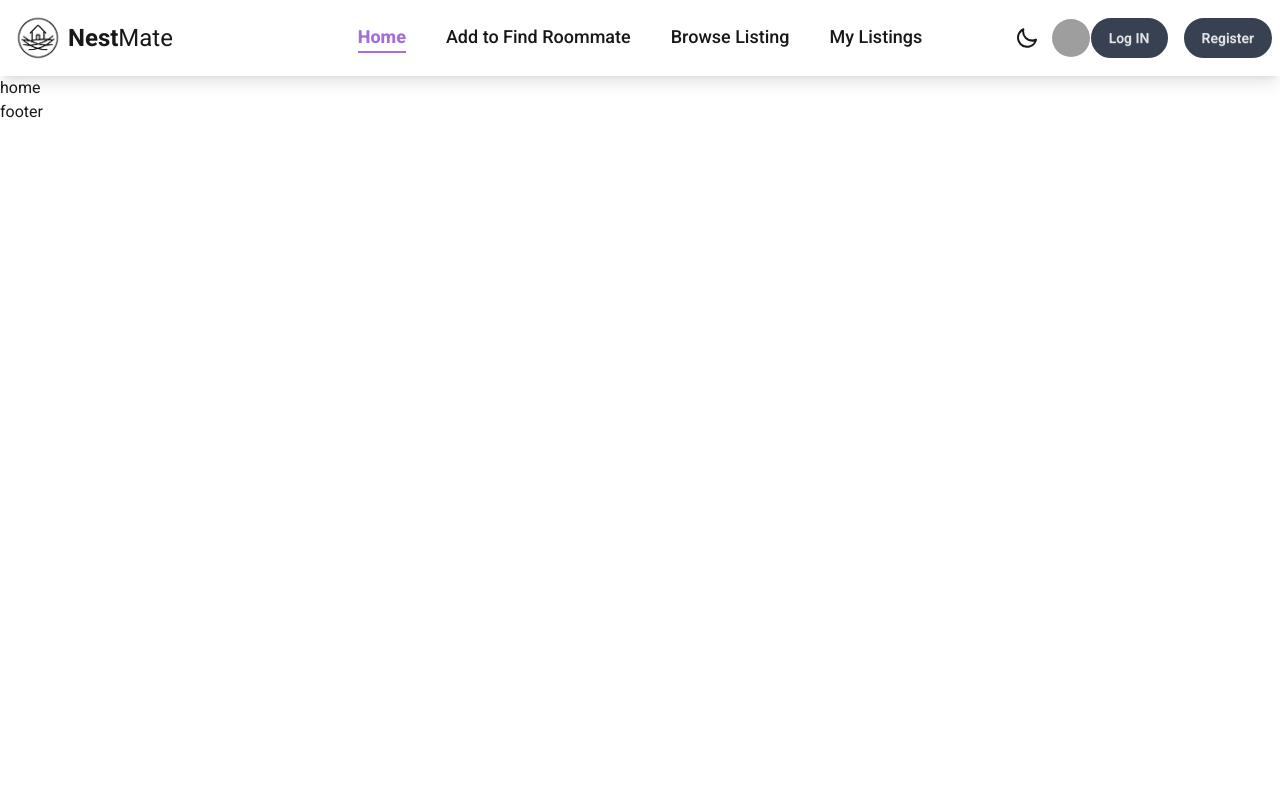
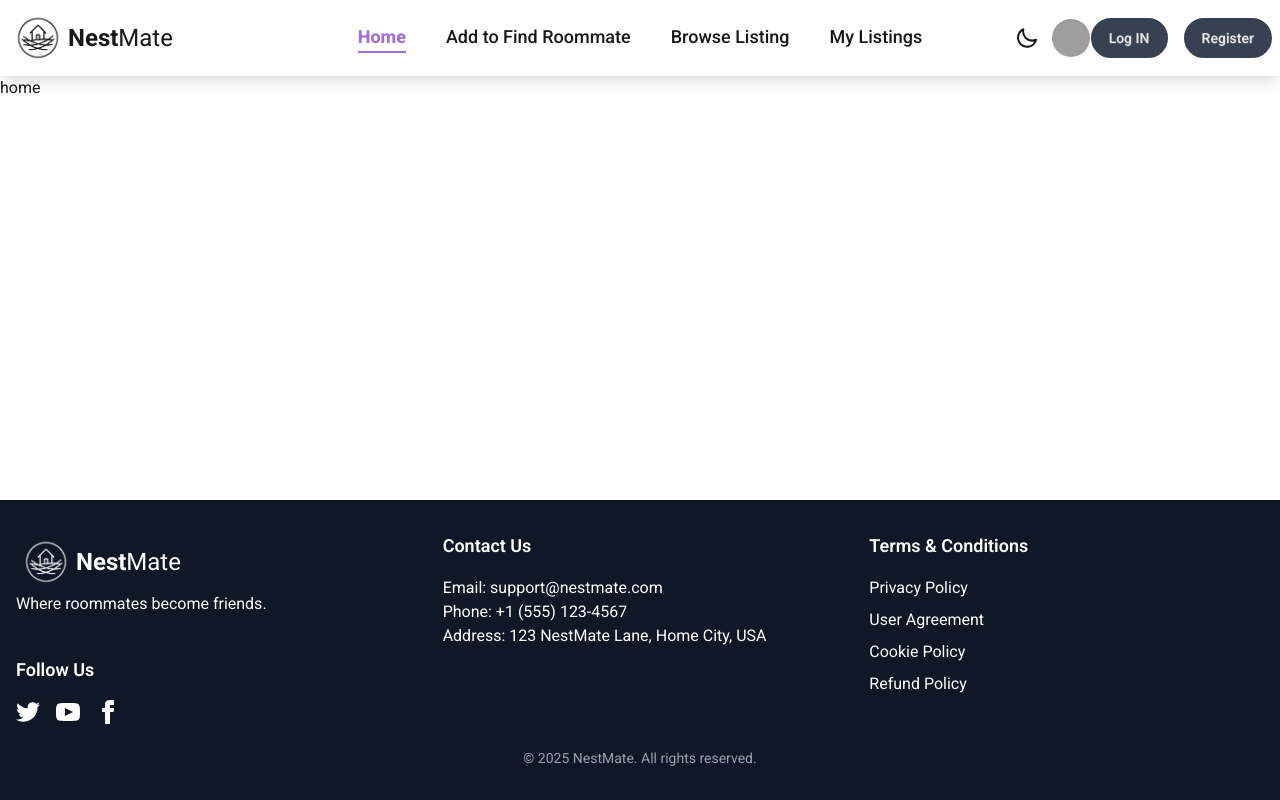
Before and after one commit to ArunRoy404/NestMate-Client, a React (Vite) app: page / in a window 1280 px wide. Built offline with nearby package versions, Linux system fonts and the light colour scheme; grey boxes are pictures that could not be loaded.

Commit message:
footer added

```diff
--- a/src/Components/Footer.jsx
+++ /dev/null
@@ -1,9 +0,0 @@
-const Footer = () => {
-    return (
-        <>
-            <h1>footer</h1>
-        </>
-    );
-};
-
-export default Footer;
--- /dev/null
+++ b/src/Components/Footer/Footer.jsx
@@ -0,0 +1,60 @@
+import IconFaceBook from "../Icons/IconFaceBook";
+import IconTwitter from "../Icons/IconTwitter";
+import IconYoutube from "../Icons/IconYoutube";
+import Logo from "../Logo/Logo";
+
+const Footer = () => {
+    const currentYear = new Date().getFullYear()
+
+    return (
+        <footer className="bg-gray-900 text-white py-8 mt-auto">
+            <div className="container mx-auto px-4 grid grid-cols-1  md:grid-cols-3 gap-8">
+
+                {/* Social Media Links */}
+                <div>
+                    <div className="mb-10">
+                        <Logo logo={'light'} />
+                        <p>Where roommates become friends.</p>
+                    </div>
+                    <h3 className="text-lg font-semibold mb-4">Follow Us</h3>
+                    <div className="grid grid-flow-col gap-4 max-w-max">
+                        <a>
+                            <IconTwitter />
+                        </a>
+                        <a>
+                            <IconYoutube />
+                        </a>
+                        <a>
+                            <IconFaceBook />
+                        </a>
+                    </div>
+                </div>
+
+                {/* Contact Details */}
+                <div>
+                    <h3 className="text-lg font-semibold mb-4">Contact Us</h3>
+                    <p>Email: support@nestmate.com</p>
+                    <p>Phone: +1 (555) 123-4567</p>
+                    <p>Address: 123 NestMate Lane, Home City, USA</p>
+                </div>
+
+                {/* Terms & Conditions */}
+                <div>
+                    <h3 className="text-lg font-semibold mb-4">Terms & Conditions</h3>
+                    <ul className="space-y-2">
+                        <li><a href="/terms" className="hover:underline">Privacy Policy</a></li>
+                        <li><a href="/terms" className="hover:underline">User Agreement</a></li>
+                        <li><a href="/terms" className="hover:underline">Cookie Policy</a></li>
+                        <li><a href="/terms" className="hover:underline">Refund Policy</a></li>
+                    </ul>
+                </div>
+            </div>
+
+            <div className="text-center mt-6 text-sm text-gray-400">
+                <p>&copy; {currentYear} NestMate. All rights reserved.</p>
+            </div>
+        </footer>
+    );
+};
+
+export default Footer;
--- /dev/null
+++ b/src/Components/Icons/IconFaceBook.jsx
@@ -0,0 +1,15 @@
+const IconFaceBook = () => {
+    return (
+        <svg
+            xmlns="http://www.w3.org/2000/svg"
+            width="24"
+            height="24"
+            viewBox="0 0 24 24"
+            className="fill-current">
+            <path
+                d="M9 8h-3v4h3v12h5v-12h3.642l.358-4h-4v-1.667c0-.955.192-1.333 1.115-1.333h2.885v-5h-3.808c-3.596 0-5.192 1.583-5.192 4.615v3.385z"></path>
+        </svg>
+    );
+};
+
+export default IconFaceBook;
--- /dev/null
+++ b/src/Components/Icons/IconTwitter.jsx
@@ -0,0 +1,17 @@
+import React from 'react';
+
+const IconTwitter = () => {
+    return (
+        <svg
+            xmlns="http://www.w3.org/2000/svg"
+            width="24"
+            height="24"
+            viewBox="0 0 24 24"
+            className="fill-current">
+            <path
+                d="M24 4.557c-.883.392-1.832.656-2.828.775 1.017-.609 1.798-1.574 2.165-2.724-.951.564-2.005.974-3.127 1.195-.897-.957-2.178-1.555-3.594-1.555-3.179 0-5.515 2.966-4.797 6.045-4.091-.205-7.719-2.165-10.148-5.144-1.29 2.213-.669 5.108 1.523 6.574-.806-.026-1.566-.247-2.229-.616-.054 2.281 1.581 4.415 3.949 4.89-.693.188-1.452.232-2.224.084.626 1.956 2.444 3.379 4.6 3.419-2.07 1.623-4.678 2.348-7.29 2.04 2.179 1.397 4.768 2.212 7.548 2.212 9.142 0 14.307-7.721 13.995-14.646.962-.695 1.797-1.562 2.457-2.549z"></path>
+        </svg>
+    );
+};
+
+export default IconTwitter;
--- /dev/null
+++ b/src/Components/Icons/IconYoutube.jsx
@@ -0,0 +1,15 @@
+const IconYoutube = () => {
+    return (
+        <svg
+            xmlns="http://www.w3.org/2000/svg"
+            width="24"
+            height="24"
+            viewBox="0 0 24 24"
+            className="fill-current">
+            <path
+                d="M19.615 3.184c-3.604-.246-11.631-.245-15.23 0-3.897.266-4.356 2.62-4.385 8.816.029 6.185.484 8.549 4.385 8.816 3.6.245 11.626.246 15.23 0 3.897-.266 4.356-2.62 4.385-8.816-.029-6.185-.484-8.549-4.385-8.816zm-10.615 12.816v-8l8 3.993-8 4.007z"></path>
+        </svg>
+    );
+};
+
+export default IconYoutube;
--- a/src/Components/Logo/Logo.jsx
+++ b/src/Components/Logo/Logo.jsx
@@ -2,11 +2,17 @@
 import NestLight from '../../assets/NEST_light.png'
 import useThemeContext from '../../CustomContexts/useThemeContext';
 
-const Logo = () => {
+const Logo = ({ logo }) => {
     const { isDark } = useThemeContext()
+
+    let defaultLogo
+    if (logo === 'light') {
+        defaultLogo = NestLight
+    }
+
     return (
-        <div className='flex items-center justify-center'>
-            <img className='w-15' src={isDark ?NestLight :NestDark} alt="" />
+        <div className='flex items-center justify-center max-w-max'>
+            <img className='w-15' src={defaultLogo ? defaultLogo : isDark ?NestLight :NestDark} alt="" />
             <h1 className='text-2xl font-bold'>Nest<span className='font-normal'>Mate</span></h1>
         </div>
     );
--- a/src/Layouts/MainLayout.jsx
+++ b/src/Layouts/MainLayout.jsx
@@ -1,6 +1,6 @@
 import { Outlet } from "react-router";
 import Navbar from "../Components/Navbar/Navbar";
-import Footer from "../Components/Footer";
+import Footer from "../Components/Footer/Footer";
 
 const MainLayout = () => {
     return (
@@ -8,7 +8,7 @@
             <header>
                 <Navbar />
             </header>
-            <main>
+            <main className="min-h-[calc(100vh-300px-76px)]">
                 <Outlet />
             </main>
             <footer>
```
